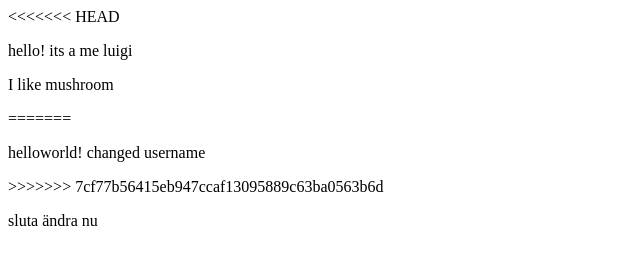
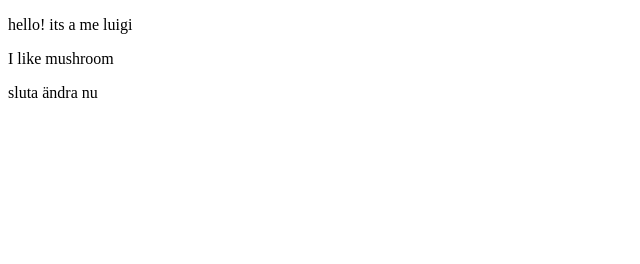
Before and after one commit to AshurW/project_hello, a plain HTML site: page index.html in a window 1280 px wide. Shown: the whole page, without its empty margins (0-640 px from the left). Drawn offline with Linux system fonts and the light colour scheme.

Commit message:
last commit before learning branching

```diff
--- a/index.html
+++ b/index.html
@@ -7,12 +7,8 @@
     <title>Document</title>
 </head>
 <body>
-<<<<<<< HEAD
     <p>hello! its a me luigi</p>
     <p>I like mushroom</p>
-=======
-    <p>helloworld! changed username</p>
->>>>>>> 7cf77b56415eb947ccaf13095889c63ba0563b6d
 <p>
     sluta ändra nu
 </p>
```
